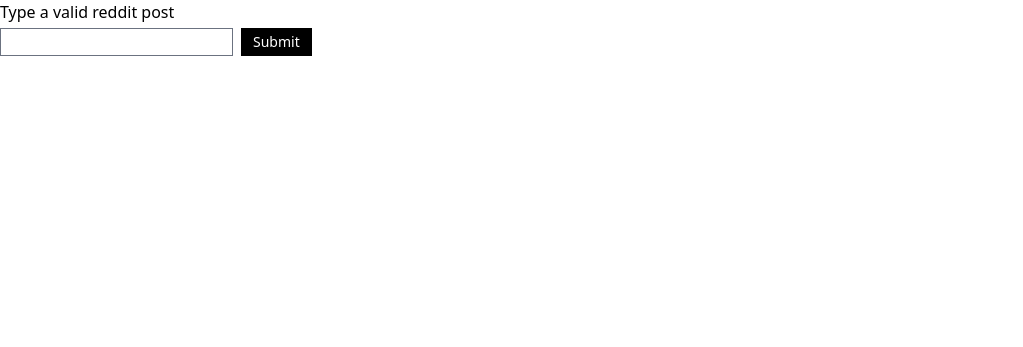
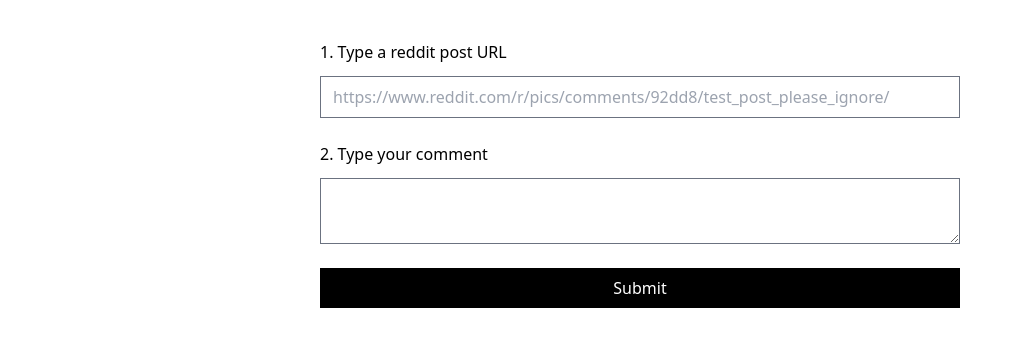
Before and after one commit to guitheengineer/ai-reddit-upvote-predictor, a Flask app: page / in a window 1280 px wide. Shown: the top 347 px of the page, without its empty margins (0-1023 px from the left). Run offline with Flask 2, Linux system fonts and the light colour scheme; style sheets or scripts are compiled from the project's sources; parts of the project's set-up code (start-up, migrations or seed data) failed here and were passed over.

Commit message:
feat: finish app

```diff
--- a/app.py
+++ b/app.py
@@ -1,13 +1,47 @@
-from flask import Flask, render_template
+from flask import Flask, render_template, request
+import praw
+import torch
+from transformers import AutoTokenizer, AutoModelForSequenceClassification
+from dotenv import load_dotenv
+import os
+
+load_dotenv()
 
 app = Flask(__name__)
 app.debug = True  # debug mode is required for templates to be reloaded
 
+model_card = "microsoft/DialogRPT-updown"   # you can try other model_card listed in the table above
+tokenizer = AutoTokenizer.from_pretrained(model_card)
+model = AutoModelForSequenceClassification.from_pretrained(model_card)
+
+
+reddit = praw.Reddit(client_id=os.environ.get('CLIENT_ID'),
+                     client_secret=os.environ.get('CLIENT_SECRET'),
+                     user_agent='upvote-predictor by guilhermefront')
+
+
+
+def score(context, hyp):
+    model_input = tokenizer.encode(context + "<|endoftext|>" + hyp, return_tensors="pt")
+    result = model(model_input, return_dict=True)
+    return torch.sigmoid(result.logits)
+
+
+
 @app.route('/')
 def index():
-    return render_template('index.html')
+    search = request.args.get('search', '')
+    comment = request.args.get('comment', '')
+    upvote_probability = ''
 
-if __name__ == '__main__':
-    from livereload import Server
-    server = Server(app.wsgi_app)
-    server.serve(host = '0.0.0.0',port=5000)
+    if search and comment:
+        post = reddit.submission(url=search)
+        title = post.title
+        content = post.selftext
+
+        context = title + ' ' + content
+
+        upvote_probability = '%.3f' % score(context, comment)
+
+
+    return render_template('index.html', search=search, comment=comment, upvote_probability=upvote_probability)
--- a/package.json
+++ b/package.json
@@ -7,6 +7,7 @@
     "tailwindcss": "^3.2.7"
   },
   "scripts": {
-    "tw": "npx tailwindcss -i ./static/css/src/style.css -o ./static/css/output/style.css --watch"
+    "tw": "npx tailwindcss -i ./static/css/src/style.css -o ./static/css/output/style.css --watch",
+    "dev": "python3 app.py"
   }
 }
--- a/static/css/output/style.css
+++ b/static/css/output/style.css
@@ -517,6 +517,11 @@ video {
   position: static;
 }
 
+.mx-auto {
+  margin-left: auto;
+  margin-right: auto;
+}
+
 .mb-1 {
   margin-bottom: 0.25rem;
 }
@@ -529,16 +534,29 @@ video {
   display: flex;
 }
 
+.w-max {
+  width: -moz-max-content;
+  width: max-content;
+}
+
+.w-full {
+  width: 100%;
+}
+
 .flex-col {
   flex-direction: column;
+}
+
+.gap-2 {
+  gap: 0.5rem;
 }
 
 .gap-3 {
   gap: 0.75rem;
 }
 
-.gap-2 {
-  gap: 0.5rem;
+.gap-5 {
+  gap: 1.25rem;
 }
 
 .border {
@@ -550,19 +568,17 @@ video {
   border-color: rgb(107 114 128 / var(--tw-border-opacity));
 }
 
-.bg-slate-500 {
-  --tw-bg-opacity: 1;
-  background-color: rgb(100 116 139 / var(--tw-bg-opacity));
-}
-
-.bg-red-500 {
-  --tw-bg-opacity: 1;
-  background-color: rgb(239 68 68 / var(--tw-bg-opacity));
-}
-
 .bg-black {
   --tw-bg-opacity: 1;
   background-color: rgb(0 0 0 / var(--tw-bg-opacity));
+}
+
+.p-8 {
+  padding: 2rem;
+}
+
+.p-3 {
+  padding: 0.75rem;
 }
 
 .px-3 {
@@ -575,6 +591,16 @@ video {
   padding-bottom: 0.25rem;
 }
 
+.py-10 {
+  padding-top: 2.5rem;
+  padding-bottom: 2.5rem;
+}
+
+.py-2 {
+  padding-top: 0.5rem;
+  padding-bottom: 0.5rem;
+}
+
 .text-sm {
   font-size: 0.875rem;
   line-height: 1.25rem;
@@ -584,3 +610,9 @@ video {
   --tw-text-opacity: 1;
   color: rgb(255 255 255 / var(--tw-text-opacity));
 }
+
+@media (min-width: 1024px) {
+  .lg\:w-1\/2 {
+    width: 50%;
+  }
+}
--- a/templates/index.html
+++ b/templates/index.html
@@ -1,15 +1,26 @@
 {% extends "base.html" %}
 {% block content %}
-  <form>
-    <label id="search" class="flex flex-col gap-3 mb-1">
-      <div>Type a valid reddit post</div>
-    </label>
-    <div class="flex gap-2">
-      <input class="border border-gray-500"
-             pattern="^(https?://)?(www\.)?reddit\.com/r/[\w-]+/comments/[\w-]+/?$"
-             name="search"
-             type="text"/>
-      <button class="bg-black text-white text-sm px-3 py-1" type="submit">Submit</button>
-    </div>
-  </form>
+  <div class="py-10 mx-auto lg:w-1/2">
+    <form autocomplete="off" class="flex flex-col gap-5">
+      <label id="search" class="flex flex-col gap-3 mb-1">
+        <div>1. Type a reddit post URL</div>
+        <input pattern="^https?://(?:www\.)?reddit\.com/r/[\w-]+/comments/[\w-]+/[\w-]+/?$"
+               required
+               value="{{ search }}"
+               placeholder="https://www.reddit.com/r/pics/comments/92dd8/test_post_please_ignore/"
+               class="border w-full border-gray-500 px-3 py-2"
+               name="search"
+               type="text"/>
+      </label>
+      <label class="flex flex-col gap-3 mb-1">
+        2. Type your comment
+        <textarea value="{{ comment }}"
+                  name="comment"
+                  required
+                  class="border border-gray-500 px-3 py-2">{{ comment }}</textarea>
+      </label>
+      {% if upvote_probability %}<p>Upvote probability: {{ upvote_probability }}</p>{% endif %}
+      <button class="bg-black text-white px-3 py-2" type="submit">Submit</button>
+    </form>
+  </div>
 {% endblock content %}
```
Also changed, not shown: run.py (deleted, +0 -9 lines), 2 other files.
